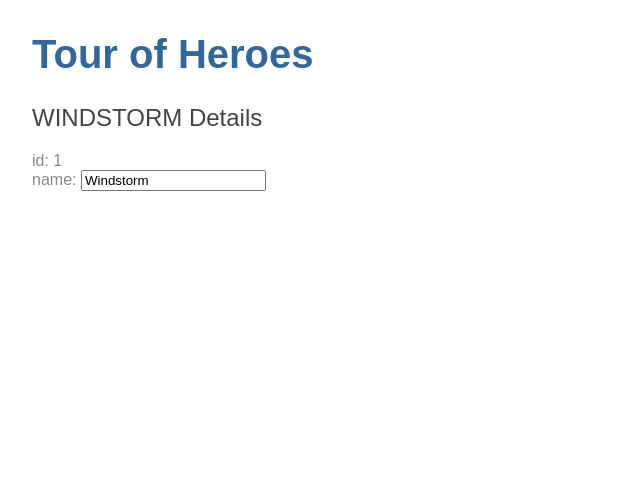
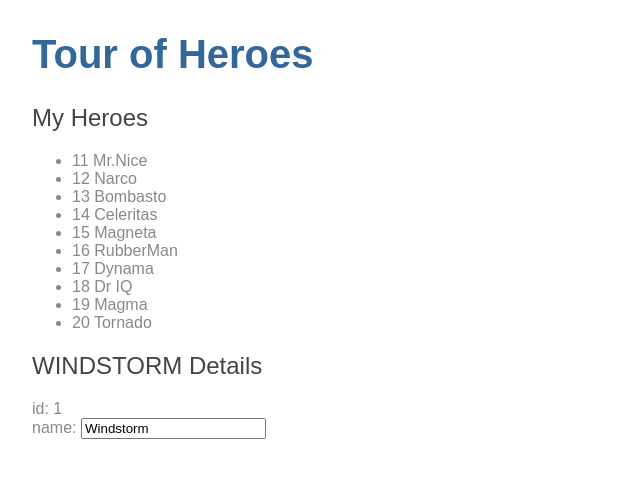
Before and after one commit to LuoXukun/angular, an Angular app in the folder angular-tour-of-heroes/: page / in a window 1280 px wide. Shown: the top 478 px of the page, without its empty margins (0-640 px from the left). Built offline with nearby package versions, Linux system fonts and the light colour scheme.

Commit message:
使用*ngFor列出英雄列表中的英雄

```diff
--- a/angular-tour-of-heroes/src/app/heroes/heroes.component.html
+++ b/angular-tour-of-heroes/src/app/heroes/heroes.component.html
@@ -1,3 +1,9 @@
+<h2>My Heroes</h2>
+<ul class="heroes">
+  <li *ngFor="let myhero of heroes">
+    <span class="badge">{{myhero.id}}</span> {{myhero.name}}
+  </li>
+</ul>
 <h2>{{hero.name | uppercase}} Details</h2>
 <div><span>id: </span>{{hero.id}}</div>
 <div>
--- a/angular-tour-of-heroes/src/app/heroes/heroes.component.ts
+++ b/angular-tour-of-heroes/src/app/heroes/heroes.component.ts
@@ -1,5 +1,6 @@
 import { Component, OnInit } from '@angular/core';
 import { Hero } from '../hero';
+import { HEROES } from '../mock-heroes';
 
 @Component({
   selector: 'app-heroes',
@@ -13,6 +14,9 @@ export class HeroesComponent implements OnInit {
     name: 'Windstorm'
   };
 
+  heroes = HEROES;         // 英雄数据
+
+
   constructor() { }
 
   ngOnInit() {
--- /dev/null
+++ b/angular-tour-of-heroes/src/app/mock-heroes.ts
@@ -0,0 +1,14 @@
+import { Hero } from './hero';
+
+export const HEROES: Hero[] = [
+    {id: 11, name: 'Mr.Nice'},
+    {id: 12, name: 'Narco'},
+    { id: 13, name: 'Bombasto' },
+    { id: 14, name: 'Celeritas' },
+    { id: 15, name: 'Magneta' },
+    { id: 16, name: 'RubberMan' },
+    { id: 17, name: 'Dynama' },
+    { id: 18, name: 'Dr IQ' },
+    { id: 19, name: 'Magma' },
+    { id: 20, name: 'Tornado' }
+];
```
